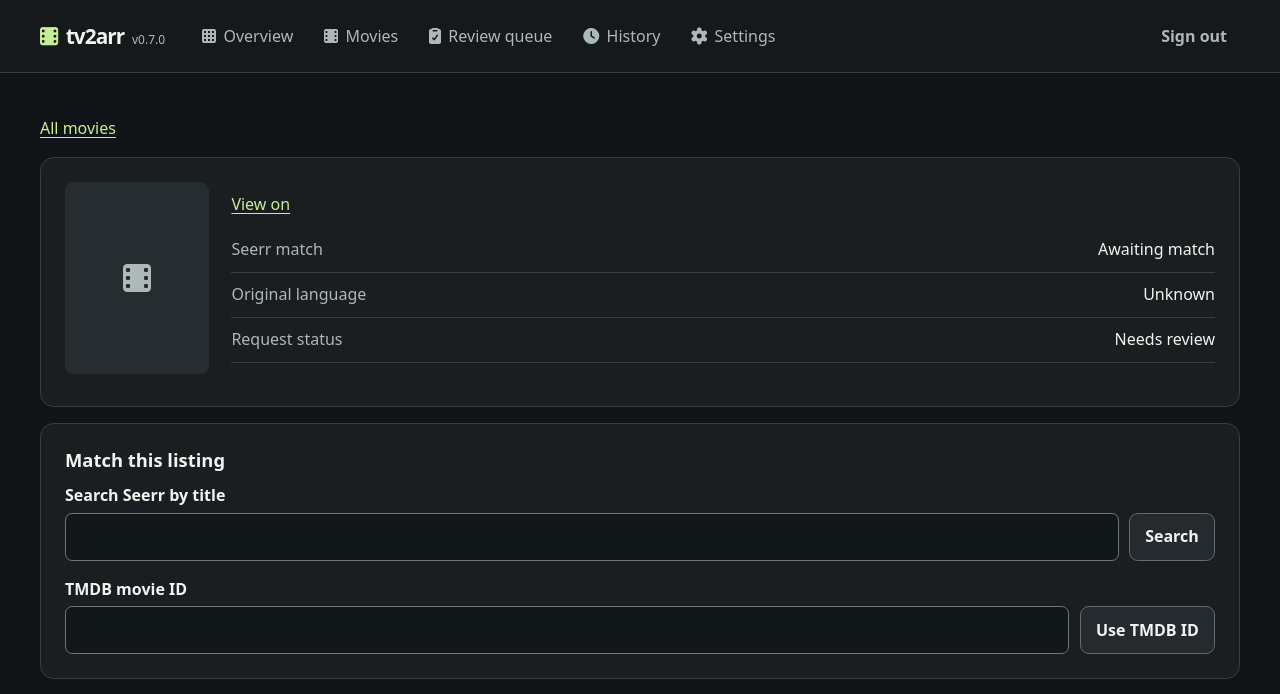
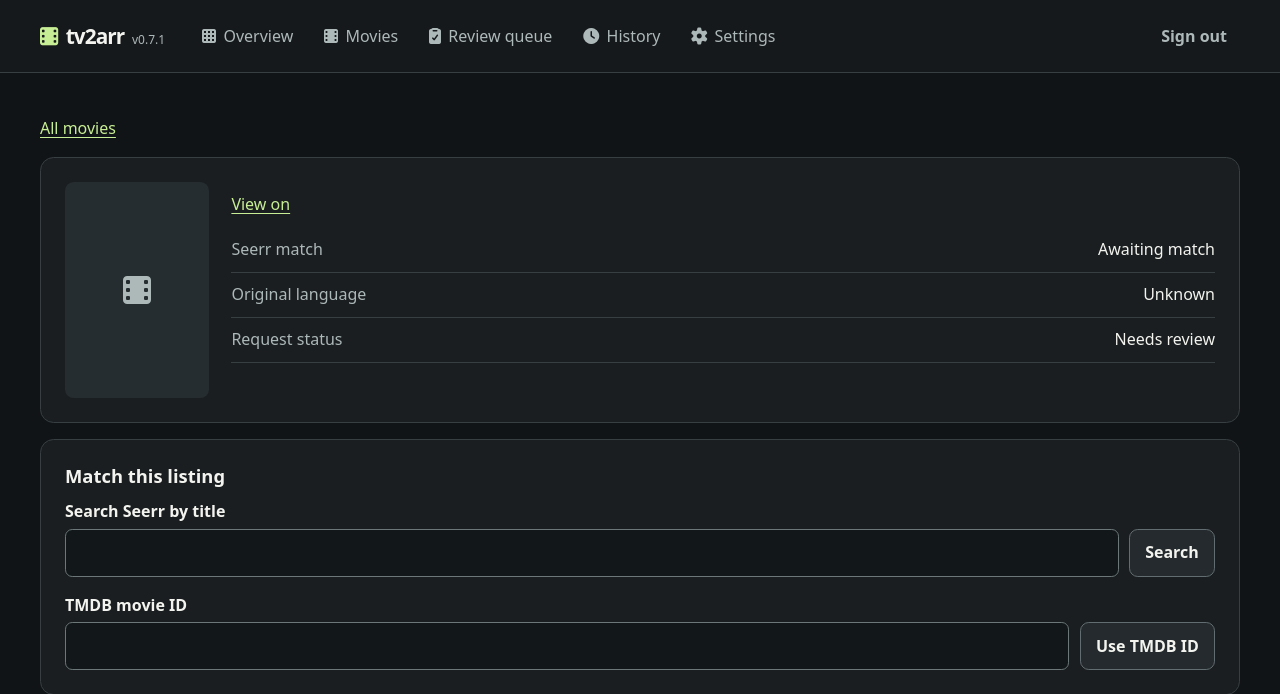
Before and after one commit to djbacon/tv2arr, a Flask app: template tv2arr/templates/movie.html in a window 1280 px wide. Shown: the top 694 px of the page. Run offline with Flask 3, Linux system fonts and the light colour scheme; the template is opened without the code that fills it, so the values that code supplies are empty; the visitor is signed in with stand-in values (Sample User, id 1); parts of the project's set-up code (start-up, migrations or seed data) failed here and were passed over.

Commit message:
Correct movie posters to a consistent 2:3 aspect ratio

```diff
--- a/compose.yaml
+++ b/compose.yaml
@@ -1,10 +1,10 @@
 services:
   tv2arr:
-    image: tv2arr:v0.7.0
+    image: tv2arr:v0.7.1
     build:
       context: .
       args:
-        TV2ARR_VERSION: v0.7.0
+        TV2ARR_VERSION: v0.7.1
     ports:
       - "${TV2ARR_LAN_IP:?Set the Docker host LAN IP}:3077:8080"
     environment:
--- a/tv2arr/__init__.py
+++ b/tv2arr/__init__.py
@@ -1 +1 @@
-__version__ = "0.7.0"
+__version__ = "0.7.1"
--- a/tv2arr/static/app.css
+++ b/tv2arr/static/app.css
@@ -95,10 +95,9 @@ button.quiet { background: transparent; }
 .movie-card { overflow: hidden; border-radius: .75rem; border: 1px solid var(--border); background: var(--surface); }
 .movie-card a { height: 100%; display: block; text-decoration: none; color: inherit; }
 .movie-card a:focus-visible { outline-offset: -3px; }
-.poster { aspect-ratio: 3 / 4; background: #252d30; display: grid; place-items: center; color: var(--muted); overflow: hidden; }
+.poster { position: relative; aspect-ratio: 2 / 3; background: #252d30; display: grid; place-items: center; color: var(--muted); overflow: hidden; }
 .poster .icon { font-size: 2rem; }
-.poster img { width: 100%; height: 100%; object-fit: cover; }
-.movie-card .poster { position: relative; }
+.poster img { position: absolute; inset: 0; width: 100%; height: 100%; object-fit: cover; }
 .request-badge {
   position: absolute; inset-block-start: .5rem; inset-inline-end: .5rem;
   display: grid; place-items: center; inline-size: 2rem; block-size: 2rem;
--- a/tv2arr/templates/fragments/movie-detail.html
+++ b/tv2arr/templates/fragments/movie-detail.html
@@ -2,7 +2,7 @@
 <div class="film-detail panel" data-refresh="movie-detail">
   <div class="poster">
     {% set poster = movie.matched_poster or movie.poster %}
-    {% if poster %}<img src="{{ poster }}" alt="" width="468" height="624">{% else %}{{ icon('film') }}{% endif %}
+    {% if poster %}<img src="{{ poster }}" alt="" width="500" height="750">{% else %}{{ icon('film') }}{% endif %}
   </div>
   <div>
     {% set display_title = movie|movie_title %}
--- a/tv2arr/templates/fragments/movies.html
+++ b/tv2arr/templates/fragments/movies.html
@@ -7,7 +7,7 @@
     <a href="{{ url_for('movie', listing_id=movie.id) }}">
       <div class="poster">
         {% set poster = movie.matched_poster or movie.poster %}
-        {% if poster %}<img src="{{ poster }}" alt="" width="468" height="624" loading="lazy">{% else %}{{ icon('film') }}{% endif %}
+        {% if poster %}<img src="{{ poster }}" alt="" width="500" height="750" loading="lazy">{% else %}{{ icon('film') }}{% endif %}
         {% if movie.outcome == 'Request sent to Seerr' %}
         <span class="request-badge" role="img" aria-label="Request sent to Seerr">{{ icon('circle-check') }}</span>
         {% endif %}
```
Also changed, not shown: 1 other file.
